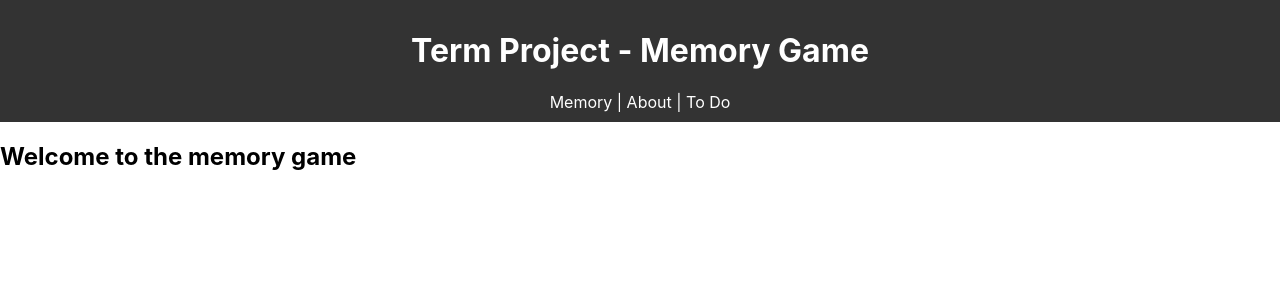
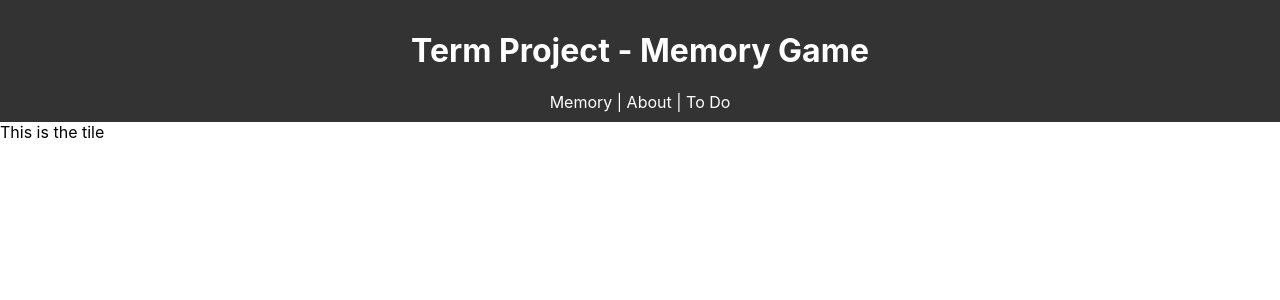
Before and after one commit to Auvache/term-project, a React (Create React App) app: page / in a window 1280 px wide. Shown: the top 300 px of the page. Built offline with nearby package versions, Linux system fonts and the light colour scheme.

Commit message:
added structure for board and tiles

```diff
--- a/src/App.js
+++ b/src/App.js
@@ -5,7 +5,7 @@ import './App.css';
 import Header from './components/layout/Header';
 import About from './components/pages/About';
 import TodoList from './TodoList';
-import MemonryGame from './MemoryGame';
+import MemoryGame from './MemoryGame';
 import Todos from './components/Todos';
 import AddTodo from './components/AddTodo';
 
@@ -64,7 +64,7 @@ class App extends Component {
         <div className="App">
           <div className="container">
             <Header />
-            <Route exact path="/" component={MemonryGame}/>
+            <Route exact path="/" component={MemoryGame}/>
             <Route path="/about" component={About} />
             <Route path="/todo" component={TodoList} />
           </div>
--- a/src/MemoryGame.js
+++ b/src/MemoryGame.js
@@ -1,11 +1,15 @@
 import React, { Component } from 'react'
+import Board from './components/Board'
 
 export class MemoryGame extends Component {
     render() {
         return (
-            <div>
-                <h2>Welcome to the memory game</h2>
-            </div>
+            <React.Fragment>
+                <div>
+                    <Board />
+                </div>
+
+            </React.Fragment>
         )
     }
 }
--- /dev/null
+++ b/src/components/Board.js
@@ -0,0 +1,14 @@
+import React, { Component } from 'react';
+import BoardTile from './BoardTile'
+import PropTypes from 'prop-types';
+
+class Board extends Component {
+
+    render () {
+        return (
+            <BoardTile />
+        );
+    }
+}
+
+export default Board;
--- /dev/null
+++ b/src/components/BoardTile.js
@@ -0,0 +1,13 @@
+import React, { Component } from 'react';
+import PropTypes from 'prop-types';
+
+class BoardTile extends Component {
+
+    render () {
+        return (
+            <div>This is the tile</div>
+        );
+    }
+}
+
+export default BoardTile;
```
